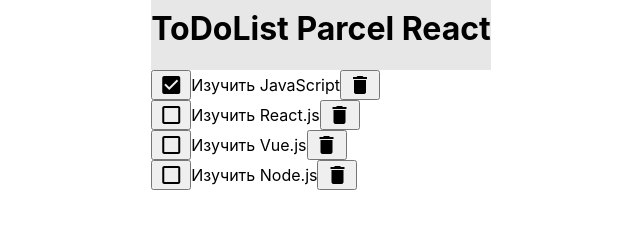
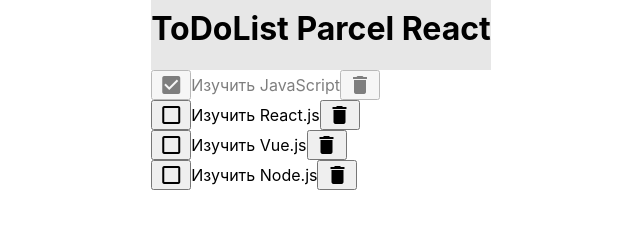
Before and after one commit to frontendbro/todolist-parcel-react, a React app: page / in a window 1280 px wide. Shown: the part 144-372 px from the top of the page, without its empty margins (319-959 px from the left). Built offline with nearby package versions, Linux system fonts and the light colour scheme.

Commit message:
button component

```diff
--- /dev/null
+++ b/components/Button/index.js
@@ -0,0 +1,13 @@
+import React from 'react';
+import './index.css';
+
+
+function Button({className, icon}) {
+	return(
+		<button className={className}>
+			<i className='material-icons'>{icon}</i>
+		</button>
+	);
+}
+
+export default Button;
--- a/components/Todo/index.css
+++ b/components/Todo/index.css
@@ -2,3 +2,7 @@
 	display: flex;
 	align-items: center;
 }
+
+.todo.completed{
+	opacity: 0.5;
+}
--- a/components/Todo/index.js
+++ b/components/Todo/index.js
@@ -1,15 +1,14 @@
 import React from 'react';
 import './index.css';
-import Checkbox from '../Checkbox/index';
+import Checkbox from '../Checkbox';
+import Button from '../Button';
 
 function Todo({ dataTodo }) {
 	return (
-		<div className='todo'>
+		<div className={`todo${dataTodo.completed ? ' completed' : ' '}`}>
 			<Checkbox checked = { dataTodo.completed } />
 			<div className = 'todo-title'> { dataTodo.title } </div>
-			<button className='delete icon'>
-				<i className='material-icons'>delete</i>
-			</button>
+			<Button className = 'delete button' icon='delete'/>
 		</div>
 	);
 }
```
Also changed, not shown: components/Button/index.css (added), 1 other file.
